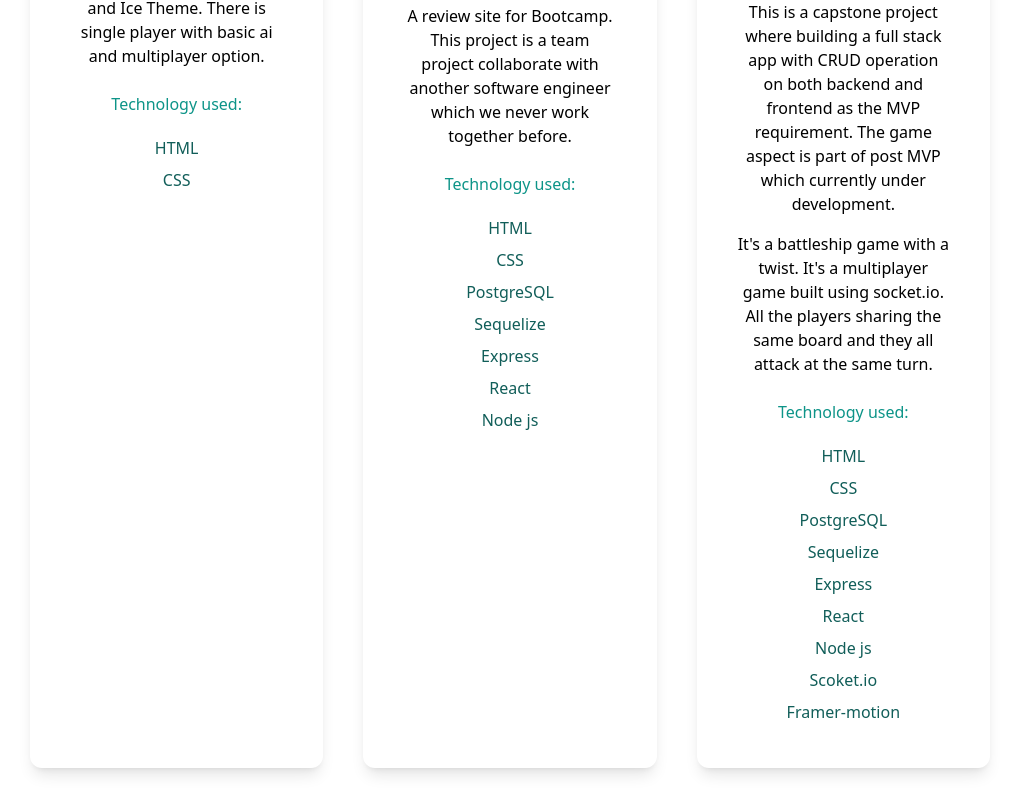
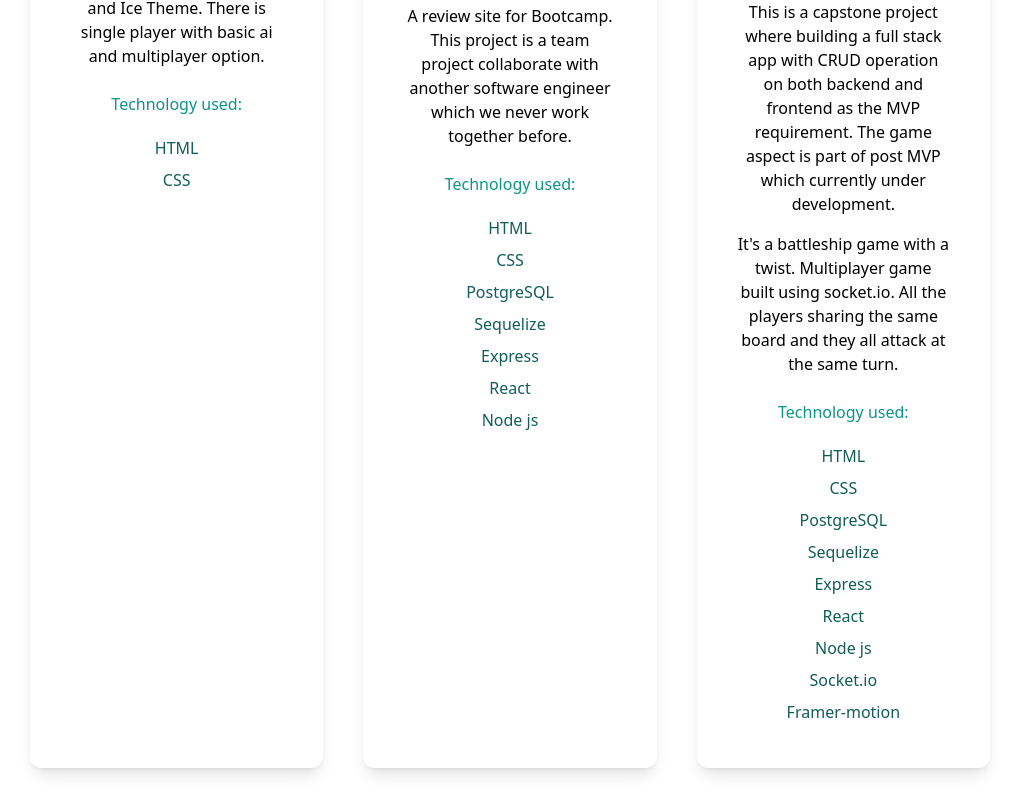
Before and after one commit to fredy-laksmono/portfolio, a Next.js app: page / in a window 1280 px wide. Shown: the part 1396-2204 px from the top of the page, without its empty margins (130-1149 px from the left). Built offline with nearby package versions, Linux system fonts and the light colour scheme.

Commit message:
Prep for deploy to AWS Amplify

```diff
--- a/package.json
+++ b/package.json
@@ -4,7 +4,7 @@
   "private": true,
   "scripts": {
     "dev": "next dev",
-    "build": "next build",
+    "build": "next build && next export",
     "start": "next start",
     "lint": "next lint"
   },
--- a/pages/index.js
+++ b/pages/index.js
@@ -97,12 +97,18 @@ export default function Home() {
           </div>
           <div className="lg:grid grid-cols-3 gap-10">
             <div className=" text-center shadow-lg p-10 rounded-xl my-10 ">
+              <a
+                href="https://s3.us-west-1.amazonaws.com/tour.enistoria.com/u1_hw_tic_tac_toe/index.html"
+                target="_blank"
+                rel="noopener noreferrer"
+              >
                 <Image
                   className=" mx-auto"
                   src={tictactoe}
                   width={200}
                   height={200}
                 />
+              </a>
               <h3 className=" text-lg font-medium pt-8 pb-2 ">
                 Fire & Ice Tic Tac Toe
               </h3>
@@ -149,12 +155,18 @@ export default function Home() {
               <p className=" text-teal-800 py-1 dark:text-teal-300">Node js</p>
             </div>
             <div className=" text-center shadow-lg p-10 rounded-xl my-10 ">
+              <a
+                href="https://battleship-chaos.herokuapp.com/"
+                target="_blank"
+                rel="noopener noreferrer"
+              >
                 <Image
                   className=" mx-auto"
                   src={battleship}
                   width={200}
                   height={200}
                 />
+              </a>
               <h3 className=" text-lg font-medium pt-8 pb-2 ">
                 Battleship Chaos
               </h3>
@@ -167,9 +179,9 @@ export default function Home() {
               </p>
               <p className=" py-2">
                 {" "}
-                It's a battleship game with a twist. It's a multiplayer game
-                built using socket.io. All the players sharing the same board
-                and they all attack at the same turn.{" "}
+                It's a battleship game with a twist. Multiplayer game built
+                using socket.io. All the players sharing the same board and they
+                all attack at the same turn.{" "}
               </p>
               <h4 className=" py-4 text-teal-600 dark:text-teal-200">
                 Technology used:
@@ -186,7 +198,7 @@ export default function Home() {
               <p className=" text-teal-800 py-1 dark:text-teal-300">React</p>
               <p className=" text-teal-800 py-1 dark:text-teal-300">Node js</p>
               <p className=" text-teal-800 py-1 dark:text-teal-300">
-                Scoket.io
+                Socket.io
               </p>
               <p className=" text-teal-800 py-1 dark:text-teal-300">
                 Framer-motion
```
Lines whose indentation alone changed are shown as unchanged.
